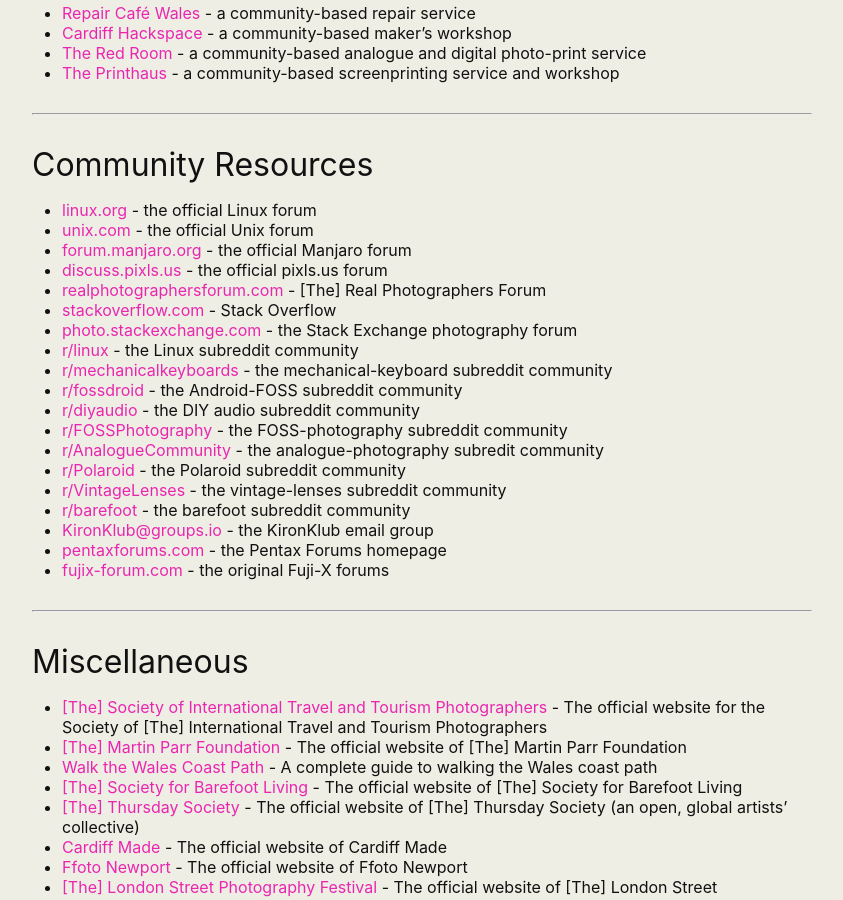
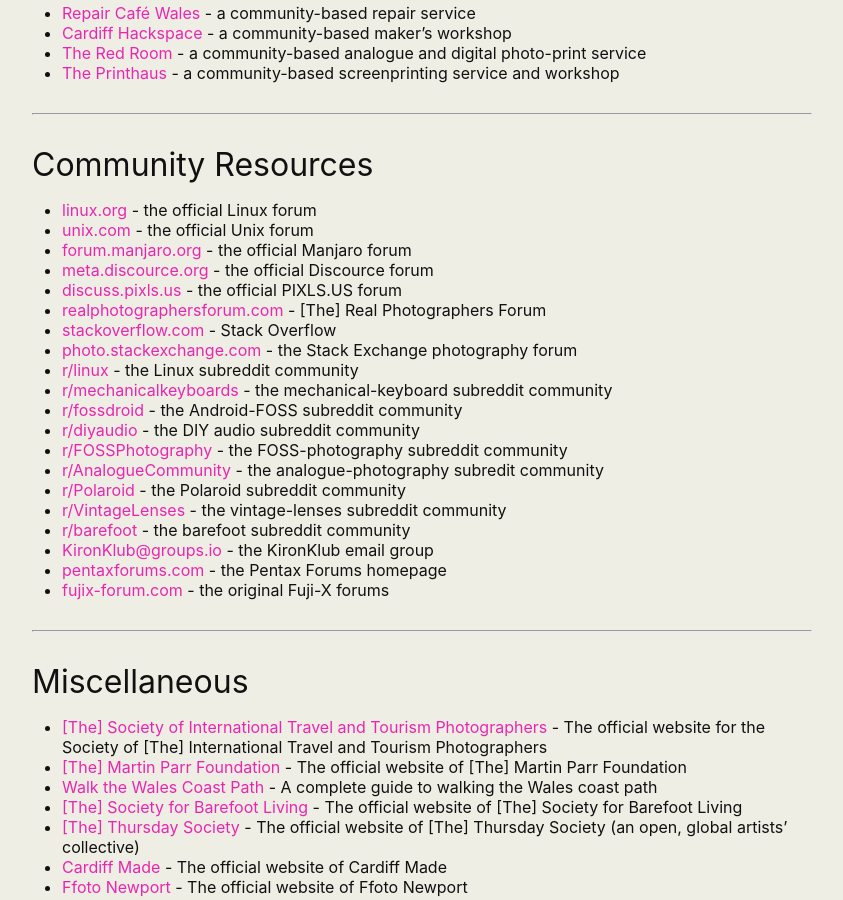
Before and after one commit to martbetz/martbetz.github.io, a Jekyll site: the page built from useful-links.html, in a window 1280 px wide and 900 px high, scrolled down 12152 px. Shown: the whole window, without its empty margins (218-1061 px from the left). Built offline with Jekyll 4.4.1, drawn with Linux system fonts in a browser that asks for light colours.

Commit message:
Update useful-links.html

```diff
--- a/useful-links.html
+++ b/useful-links.html
@@ -552,7 +552,8 @@
 <li><a href="https://www.linux.org">linux.org</a><span class="corpsgris11"> - the official Linux forum</li>
 <li><a href="https://www.unix.com">unix.com</a><span class="corpsgris11"> - the official Unix forum</li>
 <li><a href="https://www.forum.manjaro.org">forum.manjaro.org</a> - the official Manjaro forum</li>
-<li><a href="https://www.discuss.pixls.us">discuss.pixls.us</a> - the official pixls.us forum</li>
+<li><a href="https://meta.discourse.org">meta.discource.org</a> - the official Discource forum</li>
+<li><a href="https://www.discuss.pixls.us">discuss.pixls.us</a> - the official PIXLS.US forum</li>
 <li><a href="https://realphotographersforum.com/">realphotographersforum.com</a> - [The] Real Photographers Forum</li>
 <li><a href="https://www.stackoverflow.com">stackoverflow.com</a> - Stack Overflow</span></li>
 <li><a href="https://photo.stackexchange.com/">photo.stackexchange.com</a> - the Stack Exchange photography forum</li>
```
